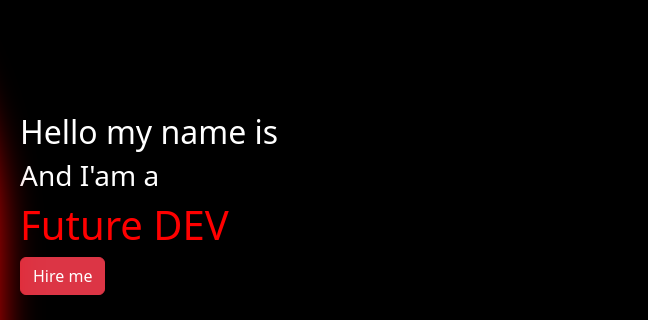
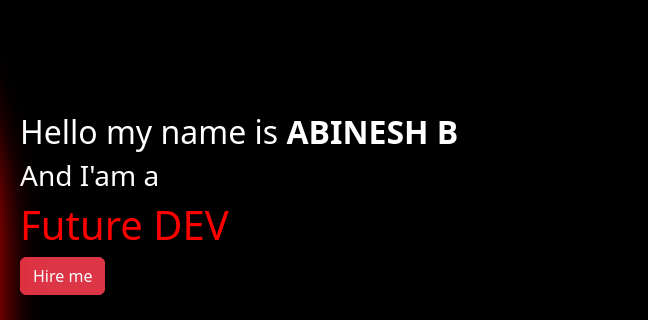
Before and after one commit to Abineshdevelop/portfolio, a plain HTML site: page index.html in a window 1280 px wide. Shown: the part 273-593 px from the top of the page, 632-1280 px from the left. Drawn offline with nearby package versions, Linux system fonts and the light colour scheme.

Commit message:
Add files via upload

```diff
--- a/index.html
+++ b/index.html
@@ -34,7 +34,7 @@
             <img src="/profile-pic.png" class="img-fluid" alt="Placeholder Image">
           </div>
           <div class="col-md-6">
-            <h2 class="t-color">Hello my name is </h2>
+            <h2 class="t-color">Hello my name is <strong>ABINESH B</strong></h2>
             <h3 class="t-color">And I'am a</h3>
             <h1 class="dev">Future  </h1>
             <button class="btn btn-danger">Hire me</button>
```
